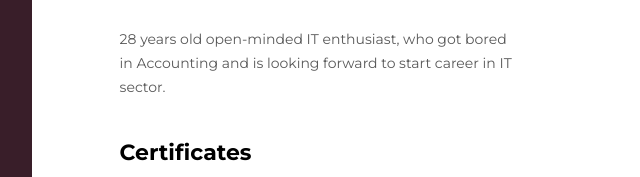
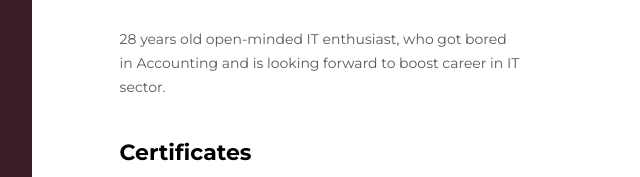
Before and after one commit to jKloch/jKloch.github.io, a plain HTML site: page index.html in a window 1280 px wide. Shown: the part 227-404 px from the top of the page, 286-926 px from the left. Drawn offline with Linux system fonts and the light colour scheme.

Commit message:
update description

```diff
--- a/index.html
+++ b/index.html
@@ -20,7 +20,7 @@
                 <h1>Jakub Kloch</h1>
                 <p class="description">
                     28 years old open-minded IT enthusiast, who got bored in Accounting
-                     and is looking forward to start career in IT sector.
+                     and is looking forward to boost career in IT sector.
                 </p>
             </div>
             <div class="projects">
```
